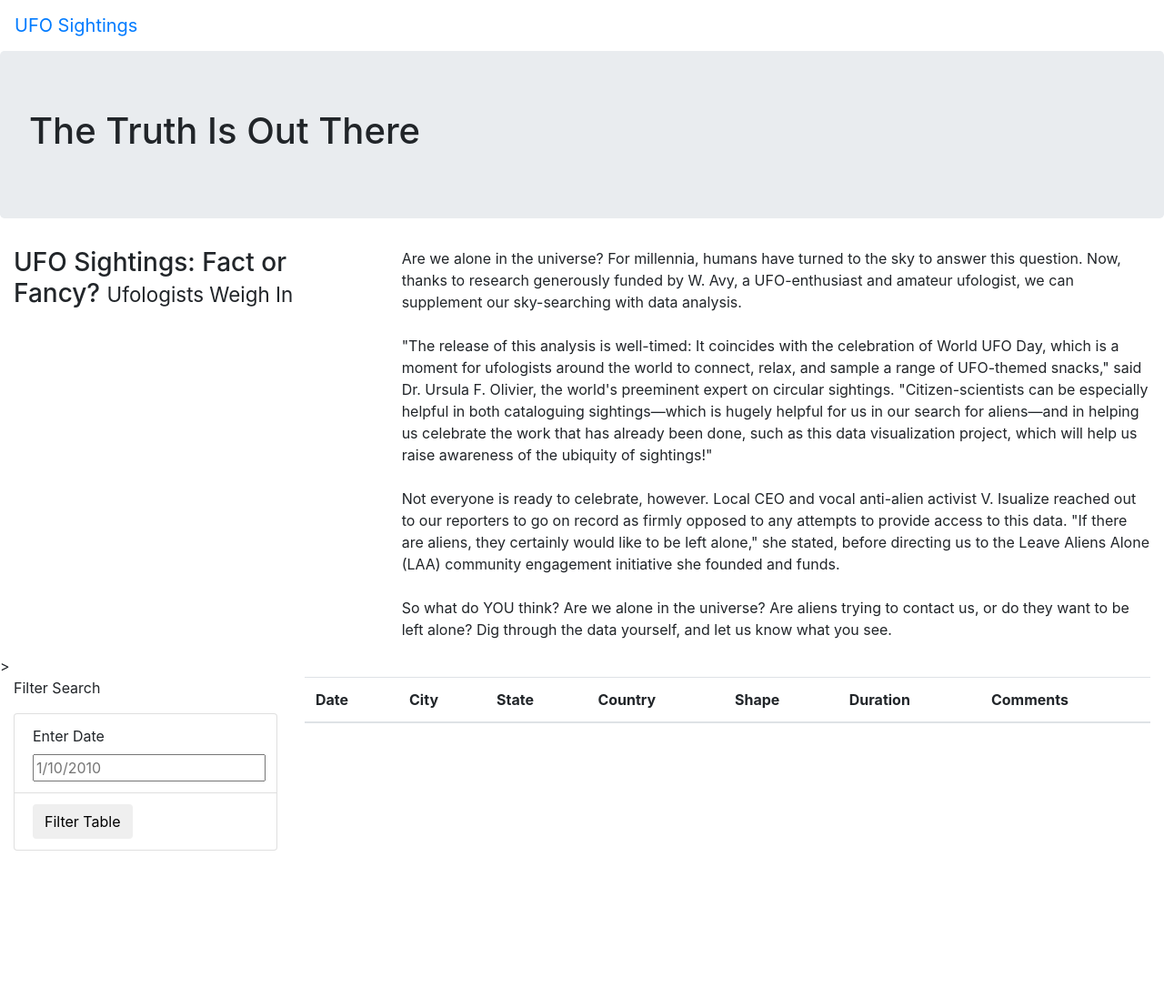
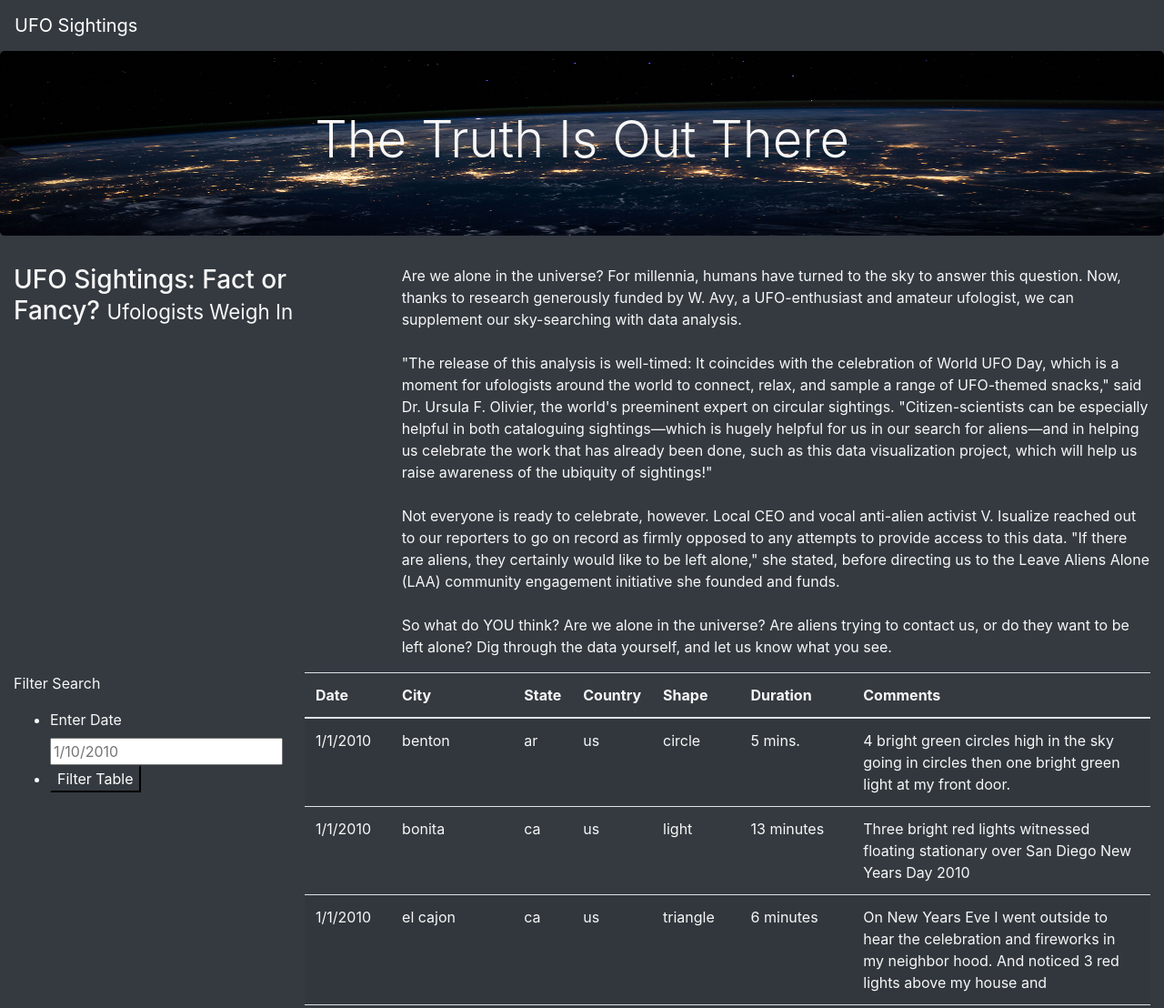
Before and after one commit to WilliamBHW/UFOs, a plain HTML site: page index.html in a window 1280 px wide. Shown: the top 1108 px of the page at 91% size. Before the commit the page ends 935 px from the top, so only its background shows below. Drawn offline with nearby package versions, Linux system fonts and the light colour scheme.

Commit message:
updated .css file and added header image

```diff
--- a/index.html
+++ b/index.html
@@ -13,13 +13,13 @@
     />
     <link rel="stylesheet" href="static/css/style.css">
 </head>
-<body>
+<body class="bg-dark">
     <div class="wrapper">
-        <nav class="navbar navbar-expand-lg">
+        <nav class="navbar navbar-dark bg-dark navbar-expand-lg">
             <a class="navbar-brand" href="index.html">UFO Sightings</a>
         </nav>
         <div class="jumbotron">
-            <h1>The Truth Is Out There</h1>
+            <h1 class="display-4">The Truth Is Out There</h1>
         </div>
         <div class="container-fluid">
             <div class="row">
@@ -29,27 +29,27 @@
                 <div class="col-md-8">
                     <p>
                         Are we alone in the universe? For millennia, humans have turned to the sky to answer this question. Now, thanks to research generously funded by W. Avy, a UFO-enthusiast and amateur ufologist, we can supplement our sky-searching with data analysis.<br><br>"The release of this analysis is well-timed: It coincides with the celebration of World UFO Day, which is a moment for ufologists around the world to connect, relax, and sample a range of UFO-themed snacks," said Dr. Ursula F. Olivier, the world's preeminent expert on circular sightings. "Citizen-scientists can be especially helpful in both cataloguing sightings—which is hugely helpful for us in our search for aliens—and in helping us celebrate the work that has already been done, such as this data visualization project, which will help us raise awareness of the ubiquity of sightings!"<br><br>Not everyone is ready to celebrate, however. Local CEO and vocal anti-alien activist V. Isualize reached out to our reporters to go on record as firmly opposed to any attempts to provide access to this data. "If there are aliens, they certainly would like to be left alone," she stated, before directing us to the Leave Aliens Alone (LAA) community engagement initiative she founded and funds.<br><br>So what do YOU think? Are we alone in the universe? Are aliens trying to contact us, or do they want to be left alone? Dig through the data yourself, and let us know what you see.
-
-
                     </p>
                 </div>
             </div>
-        </div>>
+        </div>
         <div class="container-fluid">
             <div class="row">
                 <div class="col-md-3">
-                <form>
+                    <form class="bg-dark" {style="font-family: inherit; font-size: 1rem;"}>
                         <p>Filter Search</p>
-                </form>
-                <ul class="list-group">
-                    <li class="list-group-item">
+                        <ul class="bg-dark" {style="font-family: inherit; font-size: 1rem;"}>
+                            <li class="bg-dark" {style="font-family: inherit; font-size: 1rem;"}>
                                 <label for="date">Enter Date</label>
                                 <input type="text" placeholder="1/10/2010" id="datetime" />
                             </li>
-                    <li class="list-group-item">
-                        <button id="filter-btn" type="button" class="btn btn-default">Filter Table</button>
+                            <li class="bg-dark" {style="font-family: inherit; font-size: 1rem;"}>
+                                <button id="filter-btn" type="button" class="btn-dark">
+                                    Filter Table
+                                </button>
                             </li>
                         </ul>
+                    </form>
                 </div>
                 <div class="col-md-9">
                 <table class="table table-striped">
@@ -69,6 +69,9 @@
                 </div>
             </div>
         </div>
+        <script src="https://cdnjs.cloudflare.com/ajax/libs/d3/4.11.0/d3.js"></script>
+        <script src="static/js/data.js"></script>
+        <script src="static/js/app.js"></script>
     </div>
 </body>
 </html>
--- a/static/css/style.css
+++ b/static/css/style.css
@@ -0,0 +1,10 @@
+body {
+
+    color: #f7f7f7;
+}
+
+.jumbotron {
+    background-image: url("../images/nasa.jpg");
+    background-size: 100% 100%;
+    text-align: center;
+}
```
Also changed, not shown: static/images/nasa.jpg (added). Lines whose indentation alone changed are shown as unchanged.
